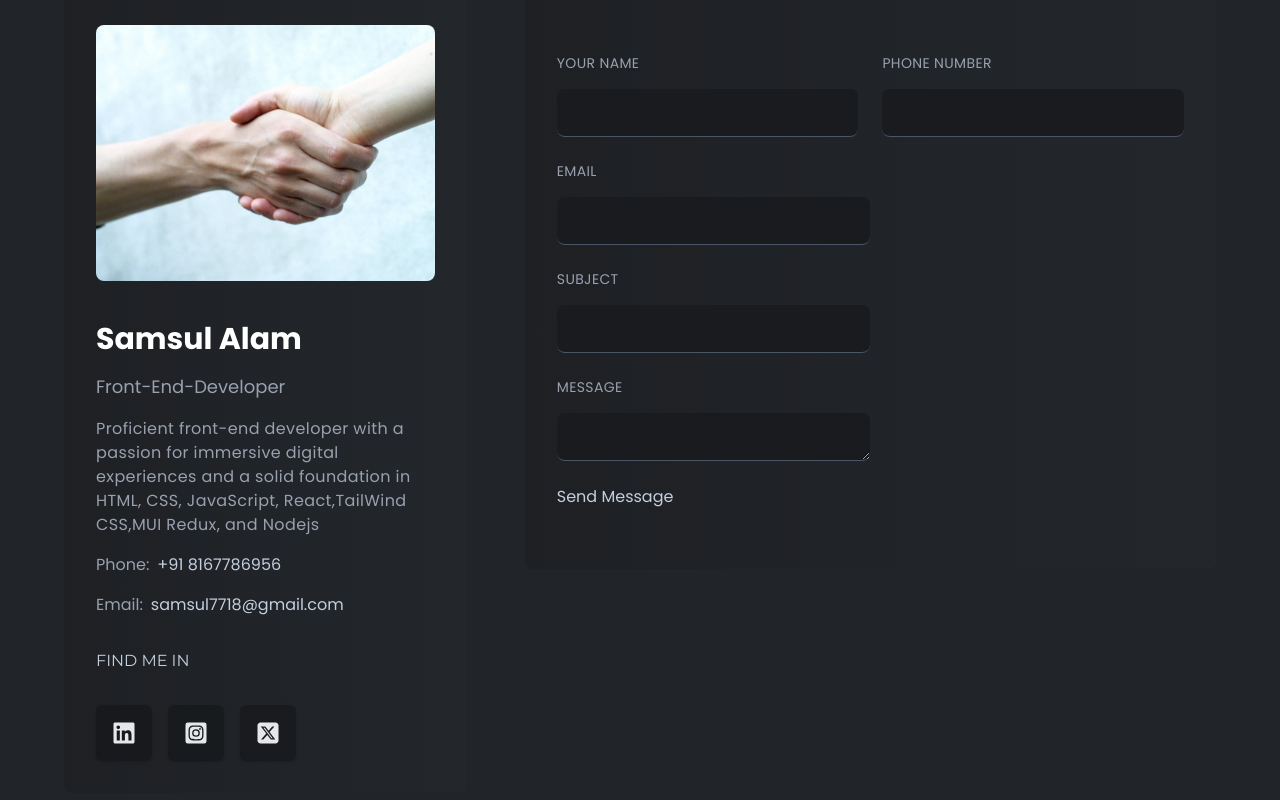
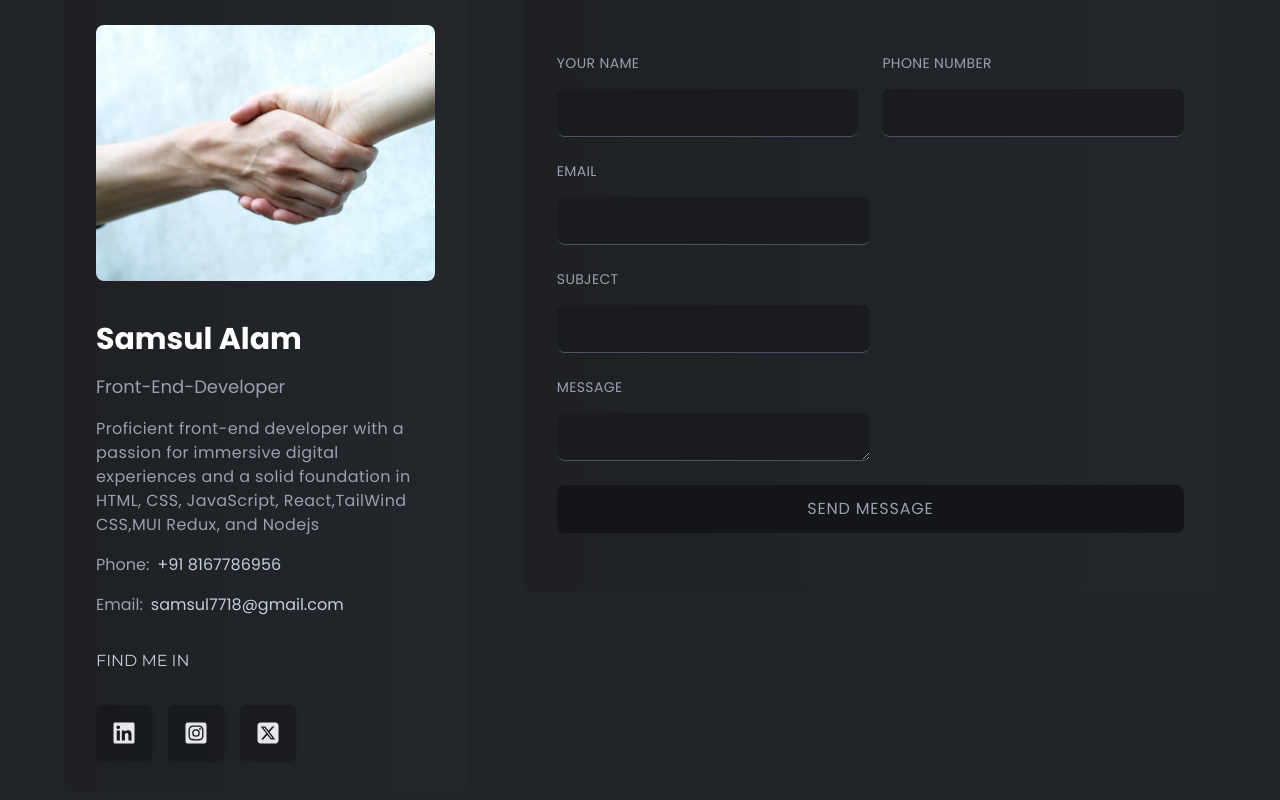
Before and after one commit to Samsul7718/Portfolio, a React (Vite) app: page / in a window 1280 px wide. Shown: the part 5764-6564 px from the top of the page. Built offline with nearby package versions, Linux system fonts and the light colour scheme.

Commit message:
adding dynamic in submit button

```diff
--- a/src/components/contact/ContactRight.jsx
+++ b/src/components/contact/ContactRight.jsx
@@ -8,6 +8,10 @@ const ContactRight = () => {
   const [message, setMessage] = useState("");
   const [errMsg, setErrMsg] = useState("");
   const [successMsg, setSuccessMsg] = useState("");
+
+   const handleSend = async (e) => {
+    e.preventDefault();
+   }
   return (
     <div className='w-[60%] h-full py-10 bg-gradient-to-r from-[#1e2024] to-[#23272b] shadow-shadowOne
                     p-8 rounded-lg  flex flex-col gap-8'
@@ -91,7 +95,11 @@ const ContactRight = () => {
           </div>
           <div>
             <button
-            type='submit'
+             type="submit"
+            onClick={handleSend}
+            className="w-full h-12 rounded-lg text-base  bg-[#141518] text-gray-400 tracking-wider
+                uppercase hover:text-white duration-300 hover:border-[1px] hover:border-designColor
+                border-transparent "
             >
               Send Message
             </button>
```
